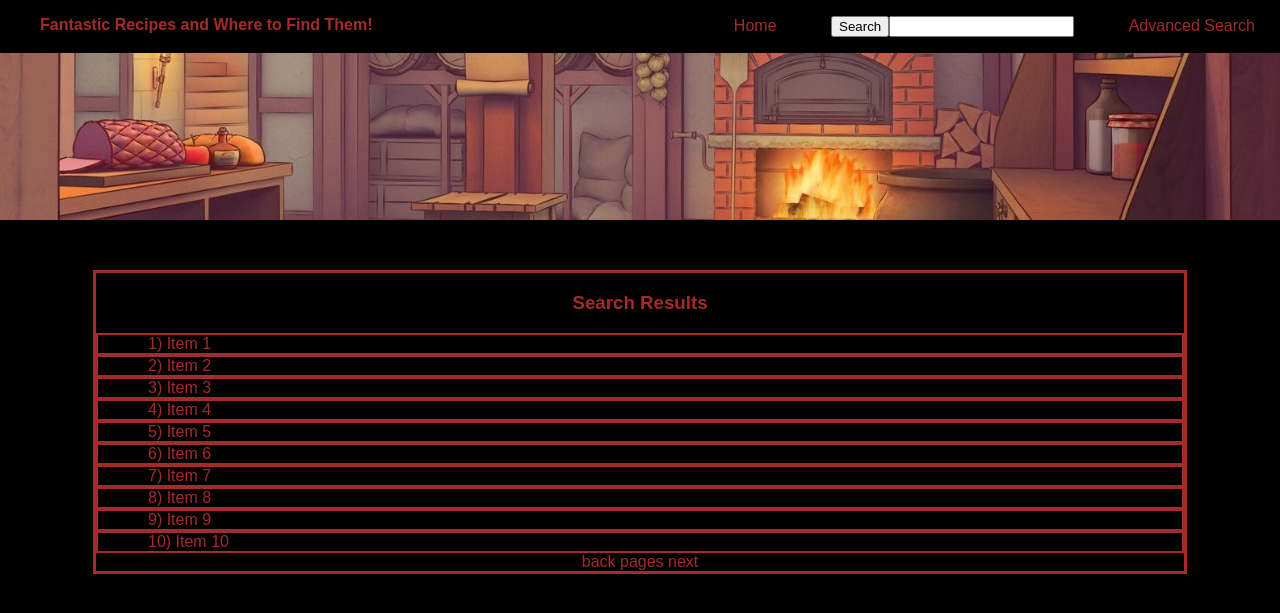
After one commit to benjamineavenson/CS454_Project, a Flask app: page /results_page in a window 1280 px wide. The commit adds this page. Shown: the top 613 px of the page. Run offline with Flask 2, Linux system fonts and the light colour scheme.

Commit message:
Added results page

```diff
--- a/main.py
+++ b/main.py
@@ -26,5 +26,9 @@ def advanced():
 def recipe_page():
     return render_template('recipe_page.html')
 
+@app.route('/results_page', methods=['GET'])
+def results_page():
+    return render_template('results_page.html')
+
 if __name__ == "__main__":
     app.run(debug=True)
--- a/static/css/style1.css
+++ b/static/css/style1.css
@@ -56,6 +56,27 @@ body {
     align-content: center;*/
 }
 
+.Results {
+    width: 85%;
+    margin: auto;
+    border: 3px solid brown;
+    background-color: black;
+    color: brown;
+    height: auto;
+    min-height: 200px;
+    justify-content: center;
+    text-align: center;
+}
+
+.pages {
+    text-align: center;
+    justify-content: center;
+}
+
+.spacer {
+    min-height: 50px;
+}
+
 .container {
     /*border: 3px solid darkblue;*/
     /*justify-content: center;
@@ -65,9 +86,15 @@ body {
 }
 
 .flexbox-container {
-    /*border: 3px solid yellow;*/
+    /*border: 2px solid brown;*/
     display: flex;
     /*justify-content: center;*/
+}
+
+.items {
+    border: 2px solid brown;
+    justify-content: left;
+    padding-left: 50px;
 }
 
 .main-content {
--- /dev/null
+++ b/templates/results_page.html
@@ -0,0 +1,63 @@
+<!DOCTYPE html>
+<html lang="en">
+    <head>
+        <meta charset="utf-8">
+        <title>FRAWTFT</title>
+        <link rel="stylesheet" href={{ url_for('static', filename='css/style1.css') }}>
+    </head>
+    <body a link="brown" vlink="brown">
+        <!--navbar-->
+        <ul class="nav">
+            <div class="logo">Fantastic Recipes and Where to Find Them!</div>
+            <li><a href="/">Home</a></li>
+            <li><button>Search</button><input id='search_bar' name='search' type='text'></li>
+            <li><a href="/advanced_search">Advanced Search</a></li>
+        </ul>
+        <!--navbar-->
+        <!--banner pic-->
+        <div class="banner">
+            <img class="banner-image" src="../static/images/fantasykitchen-1.jpg">
+        </div>
+        <!--banner pic-->
+
+        <!--main results box container-->
+        <div class="spacer"></div>
+        <div class="Results">
+            <h3>Search Results</h3>
+            <div class="flexbox-container items item1">
+                1)  Item 1
+            </div>
+            <div class="flexbox-container items item2">
+                2)  Item 2
+            </div>
+            <div class="flexbox-container items item3">
+                3)  Item 3
+            </div>
+            <div class="flexbox-container items item4">
+                4)  Item 4
+            </div>
+            <div class="flexbox-container items item5">
+                5)  Item 5
+            </div>
+            <div class="flexbox-container items item6">
+                6)  Item 6
+            </div>
+            <div class="flexbox-container items item7">
+                7)  Item 7
+            </div>
+            <div class="flexbox-container items item8">
+                8)  Item 8
+            </div>
+            <div class="flexbox-container items item9">
+                9)  Item 9
+            </div>
+            <div class="flexbox-container items item10">
+                10)  Item 10
+            </div>
+            <div class="flexbox-container pages">
+                back pages next
+            </div>
+        </div>
+        <!--main recipe box container-->
+    </body>
+</html>
```
